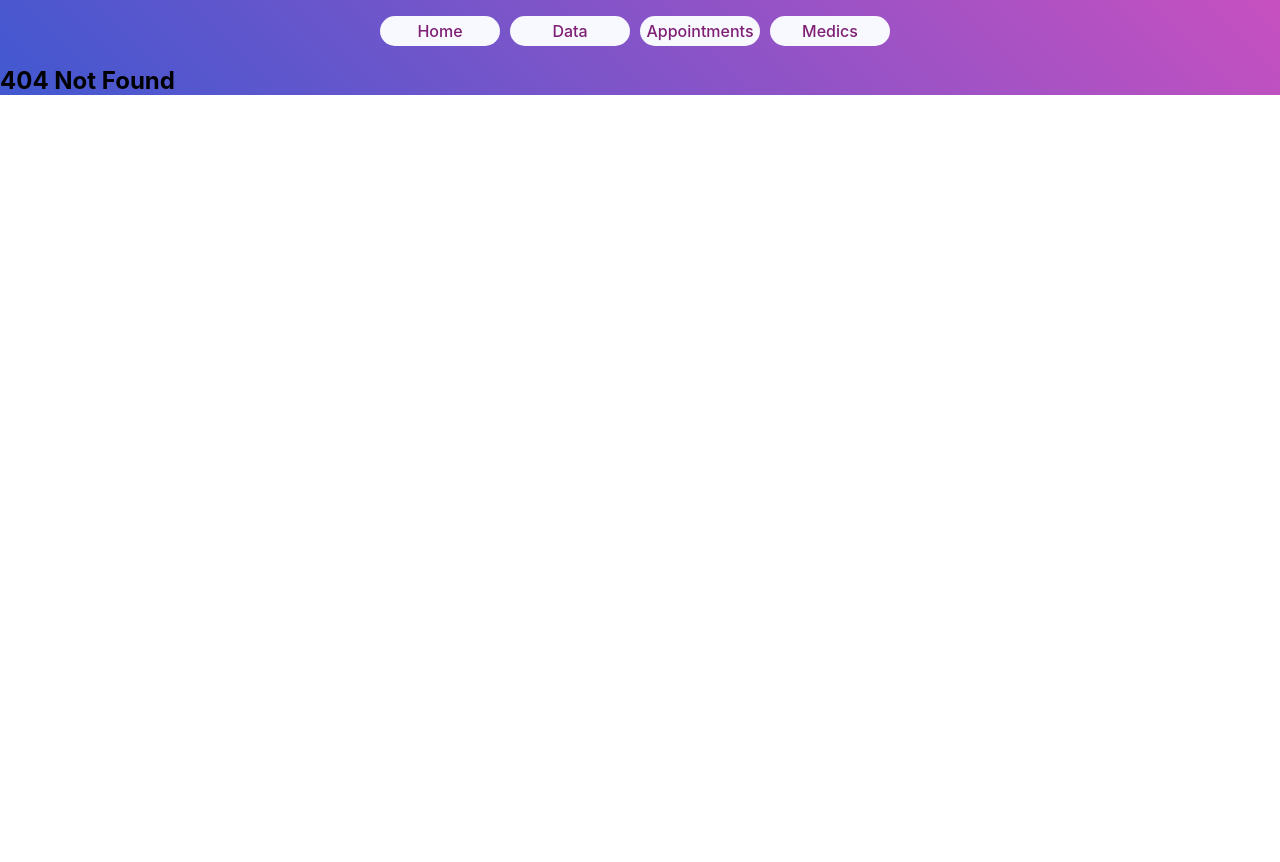
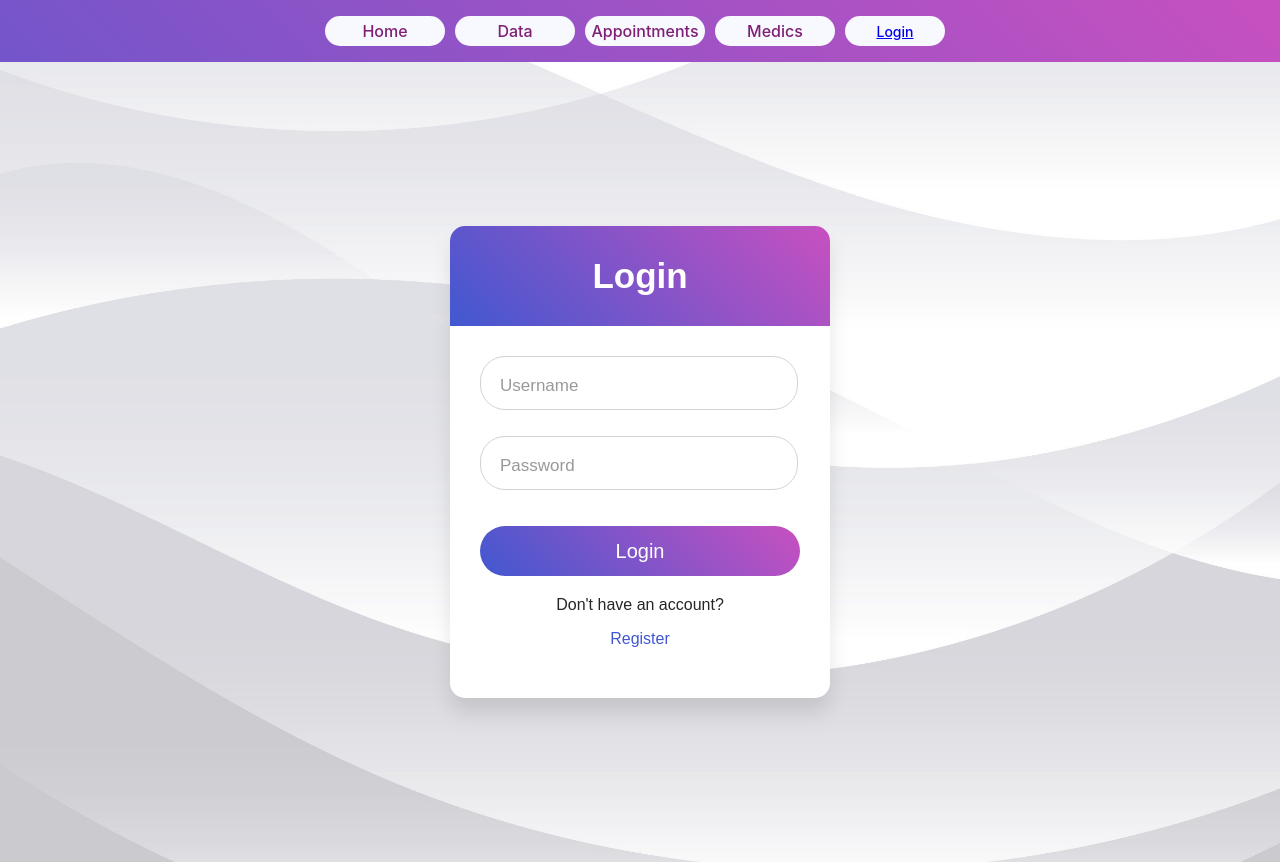
Before and after one commit to bogdanbbm/ACSHealth, a React (Create React App) app: page /login in a window 1280 px wide. Before the commit this address had no page. Before the commit the page ends 800 px from the top, so only its background shows below. Built offline with nearby package versions, Linux system fonts and the light colour scheme.

Commit message:
Modified login and register to work properly, added log in buton to navbar

```diff
--- a/src/App.js
+++ b/src/App.js
@@ -11,9 +11,13 @@ import MedicalData from './component/medicalData/MedicalData';
 import Appointments from './component/appointments/Appointments';
 import Medics from './component/medics/Medics';
 import NotFound from './component/NotFound';
-import Register from "./component/login/Register";
+import Register from './component/login/Register';
+import Login from './component/login/Login';
+import LoginAccButton from './component/login_acc_button/LoginAccButton';
+import useToken from './hooks/useToken';
+import PropTypes from 'prop-types';
 
-class App extends Component {
+class AppComponent extends Component {
   render() {
     return (
 
@@ -33,7 +37,12 @@ class App extends Component {
               <li>
                 <Link to="/medics">Medics</Link>
               </li>
+              <div className="spacer"></div>
+              <LoginAccButton />
             </ul>
+
+
+
           </nav>
 
           <Routes>
@@ -41,6 +50,7 @@ class App extends Component {
             <Route exact path="/medicalData" element={<MedicalData />}></Route>
             <Route exact path="/appointments" element={<Appointments />}></Route>
             <Route exact path="/medics" element={<Medics />}></Route>
+            <Route exact path="/login" element={<Login  setToken={this.props.setToken}/>}></Route>
             <Route exact path="/register" element={<Register />}></Route>
             <Route path="*" element={<NotFound />}></Route>
           </Routes>
@@ -51,4 +61,16 @@ class App extends Component {
   }
 }
 
+AppComponent.propTypes = {
+  setToken: PropTypes.func.isRequired
+};
+
+function App() {
+  const {setToken} = useToken();
+
+  return (
+    <AppComponent setToken={setToken}/>
+  );
+}
+
 export default App;
--- a/src/component/appointments/Appointments.js
+++ b/src/component/appointments/Appointments.js
@@ -1,13 +1,16 @@
-import React from 'react';
+import React, {useEffect} from 'react';
 import useToken from "../../hooks/useToken";
-import Login from "../login/Login";
+import { useNavigate } from "react-router-dom";
 
 function MedicalData() {
-  const {token, setToken} = useToken();
+  const {token} = useToken();
+  const navigate = useNavigate();
 
-  if (!token) {
-    return <Login setToken={setToken} />
-  }
+  useEffect(() => {
+    if (!token) {
+      navigate('/login');
+    }
+  }, [navigate, token]);
 
   return (
     <div>
--- a/src/component/login/Login.css
+++ b/src/component/login/Login.css
@@ -160,6 +160,8 @@
 }
 
 .err {
+    position: relative;
+    left: 20px;
     margin: 2px 0 0 0;
     font-size: 13px;
     color: #e64646;
--- a/src/component/login/Login.js
+++ b/src/component/login/Login.js
@@ -2,6 +2,7 @@ import React, { useState } from 'react';
 import PropTypes from "prop-types";
 import axios from "axios";
 import './Login.css';
+import { useNavigate } from "react-router-dom";
 
 async function loginUser(credentials) {
   const apiURL = process.env.REACT_APP_API_URL;
@@ -11,21 +12,41 @@ async function loginUser(credentials) {
       'Content-Type': 'application/json'
     }
   })
-    .then(response => response.data)
-    .catch(error => console.error(error));
+    .then(response => response)
+    .catch(error => error.response);
 }
 
 function Login({ setToken }) {
   const [username, setUserName] = useState('');
   const [password, setPassword] = useState('');
+  const [error, setError] = useState('');
+  const navigate = useNavigate();
 
   const handleSubmit = async e => {
     e.preventDefault();
-    const token = await loginUser({
+    const response = await loginUser({
       username,
       password
     });
-    setToken(token);
+
+    if (!response) {
+      setError('An error occurred. Please try again later.');
+      console.log('should navigate');
+      navigate('/');
+      return;
+    }
+
+    if (response.status === 200) {
+      const token = response.data.token;
+      setToken(token);
+      navigate(-1);
+    } else if (response.status === 400) {
+      setError(response.data.message);
+    } else {
+      setError('An error occurred. Please try again later.');
+      console.log(response)
+    }
+
   }
 
   return (
@@ -43,6 +64,7 @@ function Login({ setToken }) {
           </div>
           <div className="field">
             <button type="submit">Login</button>
+            {error && <p className="err">{error}</p>}
           </div>
           <div className="register-link">
             <p>Don't have an account? </p>
--- a/src/component/login/Register.js
+++ b/src/component/login/Register.js
@@ -1,9 +1,9 @@
 // noinspection JSCheckFunctionSignatures
 
-import React, {useState} from 'react';
+import React, { useState } from 'react';
 import './Login.css';
-import axios from "axios";
-import PropTypes from "prop-types";
+import axios from 'axios';
+import { useNavigate } from 'react-router-dom';
 
 async function registerUser(credentials) {
   const apiURL = process.env.REACT_APP_API_URL;
@@ -13,11 +13,11 @@ async function registerUser(credentials) {
       'Content-Type': 'application/json'
     }
   })
-    .then(response => response.data)
-    .catch(error => console.error(error));
+    .then(response => response)
+    .catch(error => error.response);
 }
 
-function Register({ setToken }) {
+function Register() {
   const [input, setInput] = useState({
     username: '',
     password: '',
@@ -34,6 +34,8 @@ function Register({ setToken }) {
 
   const [isMedic, setIsMedic] = useState(false);
   const [submitError, setSubmitError] = useState('');
+
+  const navigate = useNavigate();
 
   const onInputChange = e => {
     const { name, value } = e.target;
@@ -103,13 +105,25 @@ function Register({ setToken }) {
 
     setSubmitError('');
 
-    const token = await registerUser({
+    const response = await registerUser({
       email: input.email,
       username: input.username,
       password: input.password,
       isMedic: isMedic
     });
-    setToken(token);
+
+    if (!response) {
+      setSubmitError('Something went wrong!');
+      return;
+    }
+
+    if (response.status === 201) {
+      navigate('/register/confirmation');
+    } else if (response.status === 409) {
+      setSubmitError(response.data.message);
+    } else {
+      setSubmitError('Something went wrong!');
+    }
   }
 
   return (
@@ -179,8 +193,4 @@ function Register({ setToken }) {
   );
 }
 
-Register.propTypes = {
-  setToken: PropTypes.func.isRequired
-};
-
 export default Register;
--- /dev/null
+++ b/src/component/login_acc_button/AccountButton.js
@@ -0,0 +1,20 @@
+import React from 'react';
+import useToken from '../../hooks/useToken';
+import { useNavigate } from "react-router-dom";
+
+function AccountButton() {
+  const {setToken} = useToken();
+  const navigate = useNavigate();
+  const handleClick = () => {
+    setToken(null);
+    navigate('/');
+  }
+
+  return (
+    <div>
+      <button onClick={handleClick}>Log out</button>
+    </div>
+  );
+}
+
+export default AccountButton;
--- /dev/null
+++ b/src/component/login_acc_button/LoginAccButton.css
@@ -0,0 +1,18 @@
+.login-button {
+    position: relative;
+    height: 30px;
+    width: 100px;
+    margin-right: 10px;
+    outline: none;
+    border: none;
+    border-radius: 25px;
+    font-size: 14px;
+    font-weight: 500;
+    color: #fff;
+    background: ghostwhite;
+    cursor: pointer;
+    transition: all 0.3s ease;
+    display: flex;
+    justify-content: center;
+    align-items: center;
+}
--- /dev/null
+++ b/src/component/login_acc_button/LoginAccButton.js
@@ -0,0 +1,16 @@
+import React from 'react';
+import LoginButton from './LoginButton';
+import AccountButton from './AccountButton';
+import useToken from '../../hooks/useToken';
+
+function LoginAccButton() {
+  const {token} = useToken();
+
+  if (!token) {
+    return <LoginButton />;
+  } else {
+    return <AccountButton />;
+  }
+}
+
+export default LoginAccButton;
--- /dev/null
+++ b/src/component/login_acc_button/LoginButton.js
@@ -0,0 +1,13 @@
+import { Link } from 'react-router-dom';
+import React from 'react';
+import './LoginAccButton.css';
+
+function LoginButton() {
+  return (
+    <div className="login-button">
+      <Link to="/login">Login</Link>
+    </div>
+  );
+}
+
+export default LoginButton;
--- a/src/component/medicalData/MedicalData.js
+++ b/src/component/medicalData/MedicalData.js
@@ -1,13 +1,17 @@
-import React from 'react';
+import React, { useEffect } from 'react';
 import useToken from "../../hooks/useToken";
-import Login from "../login/Login";
+import { useNavigate } from "react-router-dom";
 
 function MedicalData() {
-  const {token, setToken} = useToken();
+  const {token} = useToken();
+  const navigate = useNavigate();
+  console.log(token);
 
-  if (!token) {
-    return <Login setToken={setToken} />
-  }
+  useEffect(() => {
+    if (!token) {
+      navigate('/login');
+    }
+  }, [navigate, token]);
 
   return (
     <div>
```
